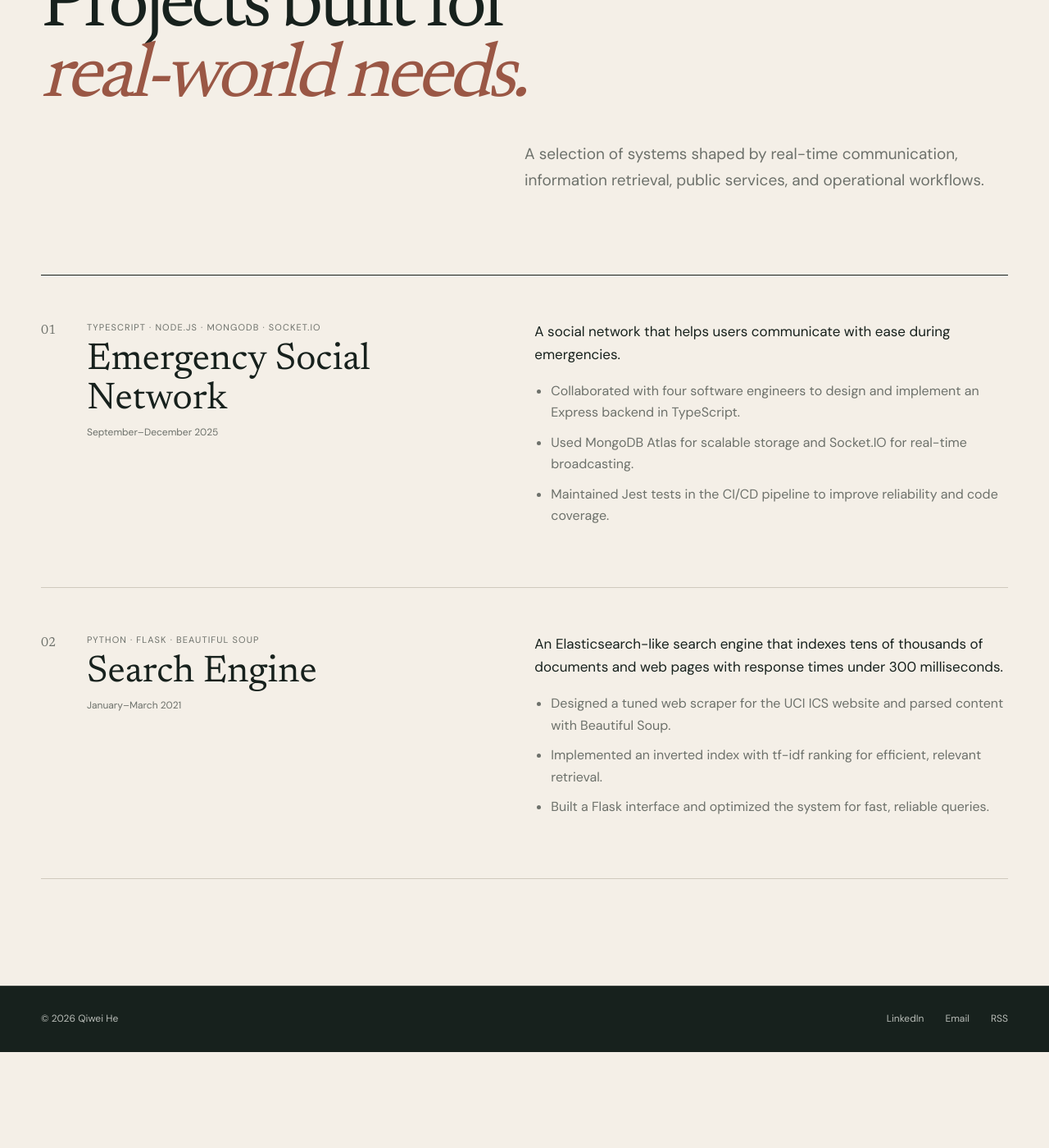
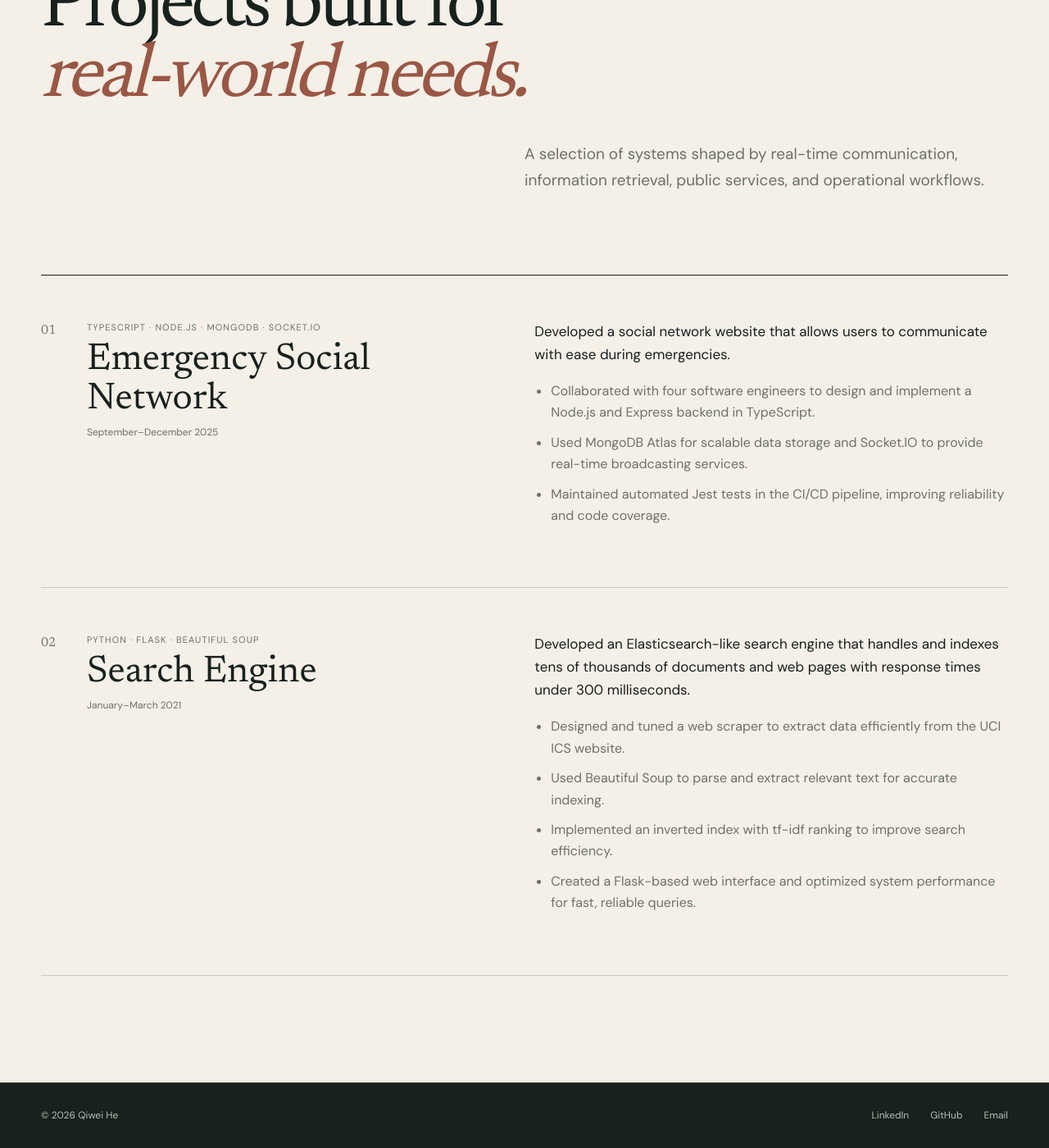
Before and after one commit to dinnerhe/dinnerhe.github.io, a Jekyll site: the page built from projects.md, in a window 1280 px wide and 1400 px high, scrolled down 267 px. Shown: the whole window at 82% size. Built offline with Jekyll 4.4.1, drawn with Linux system fonts in a browser that asks for light colours; before the commit the page ends 1550 px from its top, so only the background shows below that.

Commit message:
Update portfolio details and social links

```diff
--- a/_config.yml
+++ b/_config.yml
@@ -6,6 +6,7 @@ baseurl: ""
 author:
   name: Qiwei He
   email: qiweihe@andrew.cmu.edu
+  github: https://github.com/dinnerhe
   linkedin: https://www.linkedin.com/in/qiwei-he75
 
 markdown: kramdown
--- a/_includes/footer.html
+++ b/_includes/footer.html
@@ -2,7 +2,7 @@
   <div class="shell footer-inner">
     <p>© {{ 'now' | date: '%Y' }} {{ site.author.name }}</p>
     <div class="footer-links">
-      <a href="{{ site.author.linkedin }}" rel="me">LinkedIn</a><a href="mailto:{{ site.author.email }}">Email</a><a href="{{ '/feed.xml' | relative_url }}">RSS</a>
+      <a href="{{ site.author.linkedin }}" rel="me">LinkedIn</a><a href="{{ site.author.github }}" rel="me">GitHub</a><a href="mailto:{{ site.author.email }}">Email</a>
     </div>
   </div>
 </footer>
--- a/_includes/head.html
+++ b/_includes/head.html
@@ -4,6 +4,7 @@
   <meta name="theme-color" content="#f4efe7">
   <title>{% if page.title %}{{ page.title }} · {% endif %}{{ site.title }}</title>
   <meta name="description" content="{{ page.description | default: site.description | strip_html | normalize_whitespace | escape }}">
+  <link rel="icon" href="{{ '/favicon.svg' | relative_url }}" type="image/svg+xml">
   <link rel="preconnect" href="https://fonts.googleapis.com">
   <link rel="preconnect" href="https://fonts.gstatic.com" crossorigin>
   <link href="https://fonts.googleapis.com/css2?family=DM+Sans:wght@400;500;600&family=Newsreader:opsz,wght@6..72,400;6..72,500&display=swap" rel="stylesheet">
--- a/projects.md
+++ b/projects.md
@@ -9,11 +9,11 @@ description: Selected software projects by Qiwei He.
   <div class="project-list">
     <article class="project-detail" id="emergency-social-network">
       <div class="project-detail-heading"><span class="project-number">01</span><div><p class="project-type">TypeScript · Node.js · MongoDB · Socket.IO</p><h2>Emergency Social Network</h2><p class="project-date">September–December 2025</p></div></div>
-      <div class="project-detail-copy"><p>A social network that helps users communicate with ease during emergencies.</p><ul><li>Collaborated with four software engineers to design and implement an Express backend in TypeScript.</li><li>Used MongoDB Atlas for scalable storage and Socket.IO for real-time broadcasting.</li><li>Maintained Jest tests in the CI/CD pipeline to improve reliability and code coverage.</li></ul></div>
+      <div class="project-detail-copy"><p>Developed a social network website that allows users to communicate with ease during emergencies.</p><ul><li>Collaborated with four software engineers to design and implement a Node.js and Express backend in TypeScript.</li><li>Used MongoDB Atlas for scalable data storage and Socket.IO to provide real-time broadcasting services.</li><li>Maintained automated Jest tests in the CI/CD pipeline, improving reliability and code coverage.</li></ul></div>
     </article>
     <article class="project-detail" id="search-engine">
       <div class="project-detail-heading"><span class="project-number">02</span><div><p class="project-type">Python · Flask · Beautiful Soup</p><h2>Search Engine</h2><p class="project-date">January–March 2021</p></div></div>
-      <div class="project-detail-copy"><p>An Elasticsearch-like search engine that indexes tens of thousands of documents and web pages with response times under 300 milliseconds.</p><ul><li>Designed a tuned web scraper for the UCI ICS website and parsed content with Beautiful Soup.</li><li>Implemented an inverted index with tf-idf ranking for efficient, relevant retrieval.</li><li>Built a Flask interface and optimized the system for fast, reliable queries.</li></ul></div>
+      <div class="project-detail-copy"><p>Developed an Elasticsearch-like search engine that handles and indexes tens of thousands of documents and web pages with response times under 300 milliseconds.</p><ul><li>Designed and tuned a web scraper to extract data efficiently from the UCI ICS website.</li><li>Used Beautiful Soup to parse and extract relevant text for accurate indexing.</li><li>Implemented an inverted index with tf-idf ranking to improve search efficiency.</li><li>Created a Flask-based web interface and optimized system performance for fast, reliable queries.</li></ul></div>
     </article>
   </div>
 </section>
```
Also changed, not shown: index.md (+2 -2 lines), favicon.svg (added).
